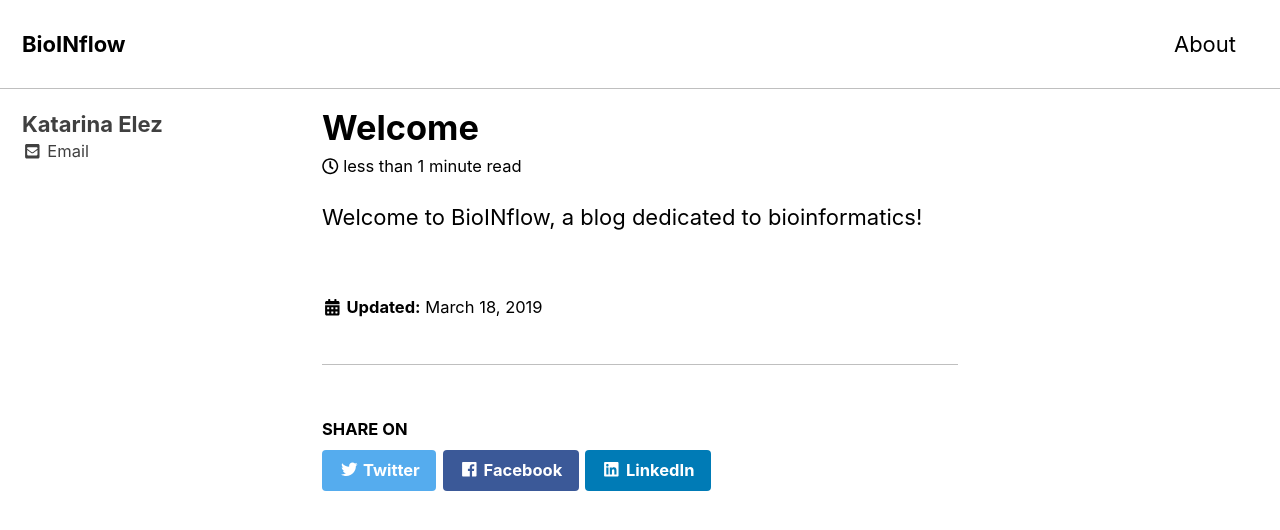
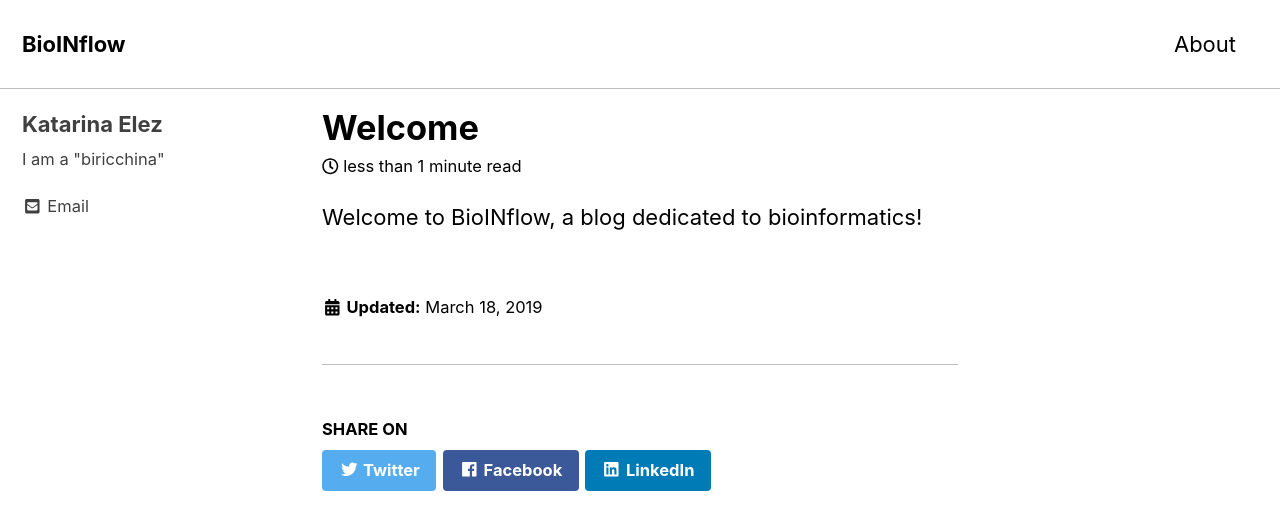
Before and after one commit to bioinflow/bioinflow.github.io, a Jekyll site: the page built from _posts/2019-03-18-welcome.md, in a window 1280 px wide and 900 px high. Shown: the top 530 px of the window. Built offline with Jekyll 4.4.1, drawn with Linux system fonts in a browser that asks for light colours; cached includes are drawn as plain includes.

Commit message:
messo la mia mail

```diff
--- a/_data/authors.yml
+++ b/_data/authors.yml
@@ -8,7 +8,7 @@
 
 Katarina Elez:
   name        : "Katarina Elez"
-  bio         :
+  bio         : I am a "biricchina"
   avatar      : #"/assets/images/bio-photo-2.jpg"
   email       : katarina.elez1@gmail.com
 
@@ -16,4 +16,4 @@
   name        : "Marco Anteghini"
   bio         :
   avatar      : #"/assets/images/bio-photo.jpg"
-  email       :
+  email       : marcoanteghini@yahoo.it
```
